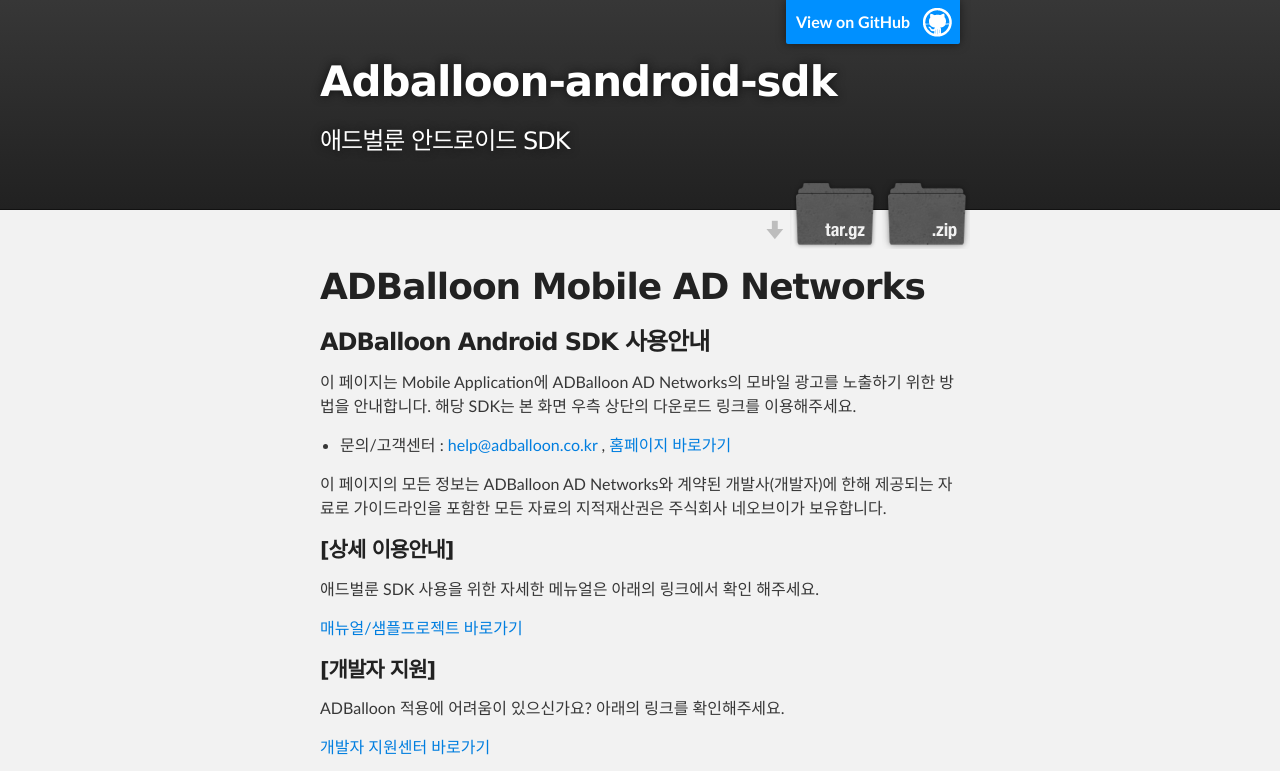
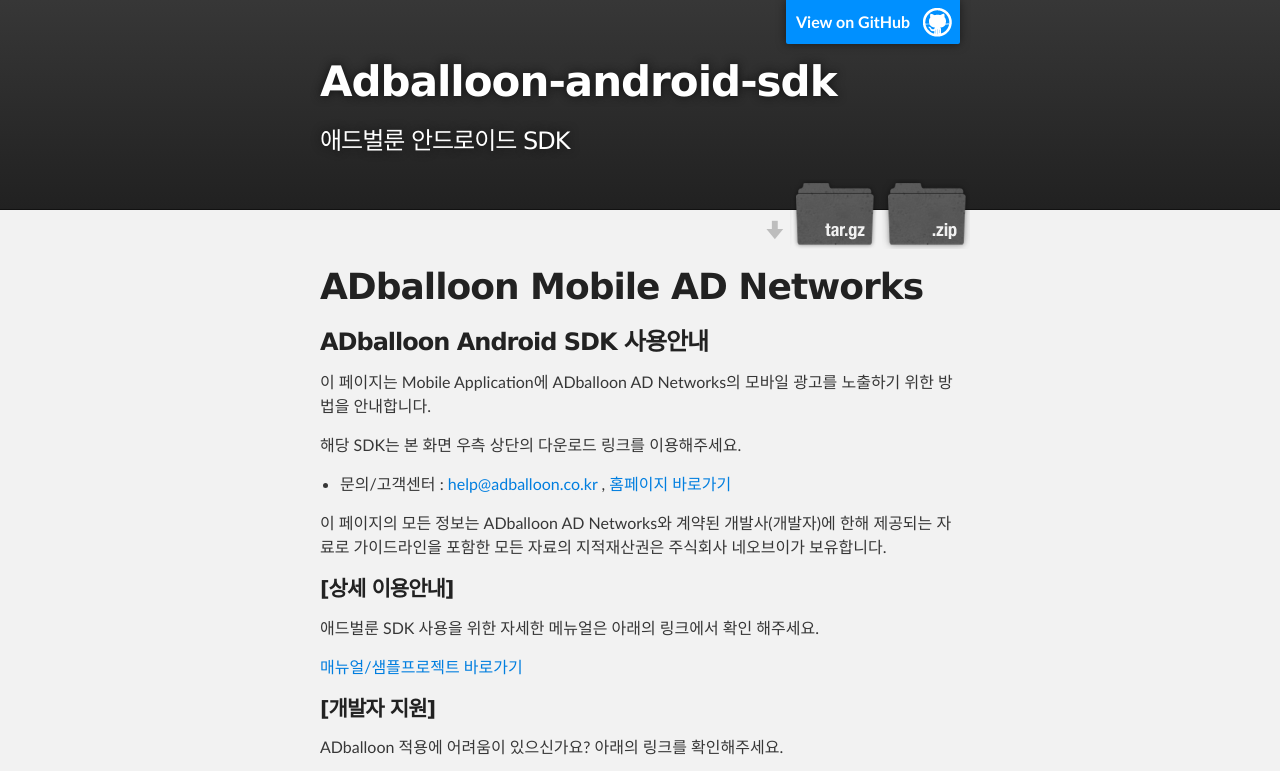
Before and after one commit to ADballoon/adballoon-android-sdk, a plain HTML site: page index.html in a window 1280 px wide. Shown: the top 771 px of the page. Drawn offline with Linux system fonts and the light colour scheme.

```diff
--- a/index.html
+++ b/index.html
@@ -32,20 +32,21 @@
     <div id="main_content_wrap" class="outer">
       <section id="main_content" class="inner">
         <h1>
-<a id="adballoon-mobile-ad-networks" class="anchor" href="#adballoon-mobile-ad-networks" aria-hidden="true"><span class="octicon octicon-link"></span></a>ADBalloon Mobile AD Networks</h1>
+<a id="adballoon-mobile-ad-networks" class="anchor" href="#adballoon-mobile-ad-networks" aria-hidden="true"><span class="octicon octicon-link"></span></a>ADballoon Mobile AD Networks</h1>
 
 <h3>
-<a id="adballoon-android-sdk-사용안내" class="anchor" href="#adballoon-android-sdk-%EC%82%AC%EC%9A%A9%EC%95%88%EB%82%B4" aria-hidden="true"><span class="octicon octicon-link"></span></a>ADBalloon Android SDK 사용안내</h3>
+<a id="adballoon-android-sdk-사용안내" class="anchor" href="#adballoon-android-sdk-%EC%82%AC%EC%9A%A9%EC%95%88%EB%82%B4" aria-hidden="true"><span class="octicon octicon-link"></span></a>ADballoon Android SDK 사용안내</h3>
 
-<p>이 페이지는 Mobile Application에 ADBalloon AD Networks의 모바일 광고를 노출하기 위한 방법을 안내합니다.
-해당 SDK는 본 화면 우측 상단의 다운로드 링크를 이용해주세요.</p>
+<p>이 페이지는 Mobile Application에 ADballoon AD Networks의 모바일 광고를 노출하기 위한 방법을 안내합니다.</p>
+
+<p>해당 SDK는 본 화면 우측 상단의 다운로드 링크를 이용해주세요.</p>
 
 <ul>
 <li>문의/고객센터 : <a href="mailto:help@adballoon.co.kr">help@adballoon.co.kr</a> , <a href="http://devcenter.adballoon.co.kr/login.asp?redirect=http%3A//devcenter.adballoon.co.kr/csop/csOnline.asp">홈페이지 바로가기</a>
 </li>
 </ul>
 
-<p>이 페이지의 모든 정보는 ADBalloon AD Networks와 계약된 개발사(개발자)에 한해 제공되는 자료로 가이드라인을 포함한 모든 자료의 지적재산권은 주식회사 네오브이가 보유합니다.</p>
+<p>이 페이지의 모든 정보는 ADballoon AD Networks와 계약된 개발사(개발자)에 한해 제공되는 자료로 가이드라인을 포함한 모든 자료의 지적재산권은 주식회사 네오브이가 보유합니다.</p>
 
 <h4>
 <a id="상세-이용안내" class="anchor" href="#%EC%83%81%EC%84%B8-%EC%9D%B4%EC%9A%A9%EC%95%88%EB%82%B4" aria-hidden="true"><span class="octicon octicon-link"></span></a>[상세 이용안내]</h4>
@@ -57,7 +58,7 @@
 <h4>
 <a id="개발자-지원" class="anchor" href="#%EA%B0%9C%EB%B0%9C%EC%9E%90-%EC%A7%80%EC%9B%90" aria-hidden="true"><span class="octicon octicon-link"></span></a>[개발자 지원]</h4>
 
-<p>ADBalloon 적용에 어려움이 있으신가요?
+<p>ADballoon 적용에 어려움이 있으신가요?
 아래의 링크를 확인해주세요.</p>
 
 <p><a href="https://github.com/ADballoon/adballoon-android-sdk/issues">개발자 지원센터 바로가기</a></p>
--- a/params.json
+++ b/params.json
@@ -1 +1 @@
-{"name":"Adballoon-android-sdk","tagline":"애드벌룬 안드로이드 SDK","body":"# ADBalloon Mobile AD Networks\r\n\r\n### ADBalloon Android SDK 사용안내\r\n\r\n이 페이지는 Mobile Application에 ADBalloon AD Networks의 모바일 광고를 노출하기 위한 방법을 안내합니다.\r\n해당 SDK는 본 화면 우측 상단의 다운로드 링크를 이용해주세요.\r\n\r\n- 문의/고객센터 : help@adballoon.co.kr , [홈페이지 바로가기](http://devcenter.adballoon.co.kr/login.asp?redirect=http%3A//devcenter.adballoon.co.kr/csop/csOnline.asp)\r\n\r\n이 페이지의 모든 정보는 ADBalloon AD Networks와 계약된 개발사(개발자)에 한해 제공되는 자료로 가이드라인을 포함한 모든 자료의 지적재산권은 주식회사 네오브이가 보유합니다.\r\n\r\n#### [상세 이용안내]\r\n애드벌룬 SDK 사용을 위한 자세한 메뉴얼은 아래의 링크에서 확인 해주세요.\r\n\r\n[매뉴얼/샘플프로젝트 바로가기](https://github.com/ADballoon/adballoon-android-sdk#adballoon-android-sdk-guide)\r\n\r\n#### [개발자 지원]\r\nADBalloon 적용에 어려움이 있으신가요?\r\n아래의 링크를 확인해주세요.\r\n\r\n[개발자 지원센터 바로가기](https://github.com/ADballoon/adballoon-android-sdk/issues)","google":"","note":"Don't delete this file! It's used internally to help with page regeneration."}
+{"name":"Adballoon-android-sdk","tagline":"애드벌룬 안드로이드 SDK","body":"# ADballoon Mobile AD Networks\r\n\r\n### ADballoon Android SDK 사용안내\r\n\r\n이 페이지는 Mobile Application에 ADballoon AD Networks의 모바일 광고를 노출하기 위한 방법을 안내합니다.\r\n\r\n해당 SDK는 본 화면 우측 상단의 다운로드 링크를 이용해주세요.\r\n\r\n- 문의/고객센터 : help@adballoon.co.kr , [홈페이지 바로가기](http://devcenter.adballoon.co.kr/login.asp?redirect=http%3A//devcenter.adballoon.co.kr/csop/csOnline.asp)\r\n\r\n이 페이지의 모든 정보는 ADballoon AD Networks와 계약된 개발사(개발자)에 한해 제공되는 자료로 가이드라인을 포함한 모든 자료의 지적재산권은 주식회사 네오브이가 보유합니다.\r\n\r\n#### [상세 이용안내]\r\n애드벌룬 SDK 사용을 위한 자세한 메뉴얼은 아래의 링크에서 확인 해주세요.\r\n\r\n[매뉴얼/샘플프로젝트 바로가기](https://github.com/ADballoon/adballoon-android-sdk#adballoon-android-sdk-guide)\r\n\r\n#### [개발자 지원]\r\nADballoon 적용에 어려움이 있으신가요?\r\n아래의 링크를 확인해주세요.\r\n\r\n[개발자 지원센터 바로가기](https://github.com/ADballoon/adballoon-android-sdk/issues)","google":"","note":"Don't delete this file! It's used internally to help with page regeneration."}
```
